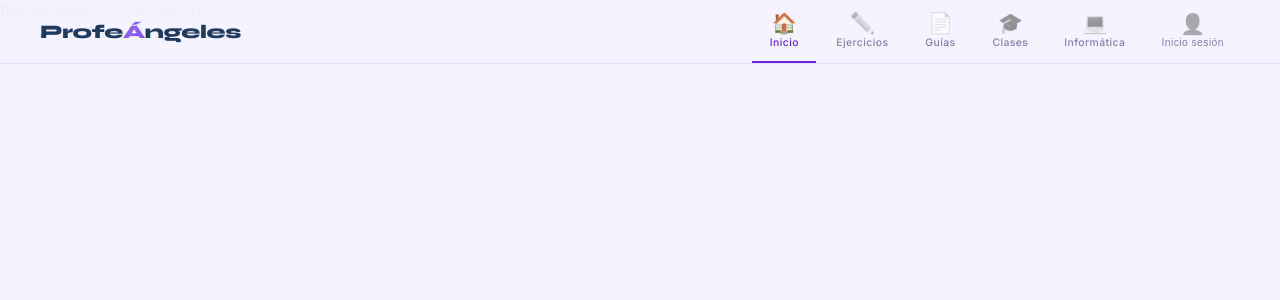
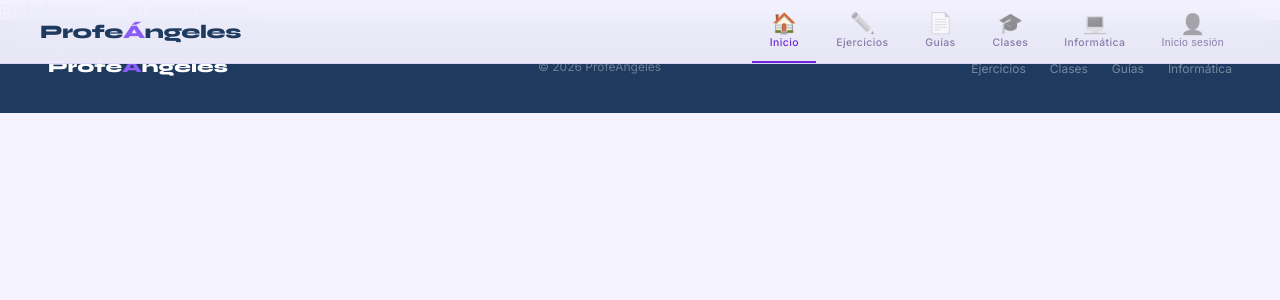
Before and after one commit to angelesplazadelosreyes/profeangeles-mvp, a Next.js app in the folder nextjs/: page / in a window 1280 px wide. Shown: the top 300 px of the page. Built offline with nearby package versions, Linux system fonts and the light colour scheme.

Commit message:
feat: Footer — componente layout Server Component

```diff
--- a/nextjs/app/layout.tsx
+++ b/nextjs/app/layout.tsx
@@ -11,6 +11,7 @@ import type { Metadata } from "next";
 import { Inter, Syne } from "next/font/google";
 import "./globals.css";
 import Nav from "@/components/layout/Nav";
+import Footer from "@/components/layout/Footer";
 
 // Inter — cuerpo de texto, UI, etiquetas
 // variable CSS --font-inter disponible en todo el sitio
@@ -64,6 +65,7 @@ export default function RootLayout({
       <body>
         <Nav />
         {children}
+        <Footer />
       </body>
     </html>
   );
--- /dev/null
+++ b/nextjs/components/layout/Footer.tsx
@@ -0,0 +1,58 @@
+// components/layout/Footer.tsx
+// Footer compartido — Server Component
+// Sin referencias geográficas ni clases presenciales (DOC-01 §8)
+
+import Link from "next/link";
+
+export default function Footer() {
+  return (
+    <footer style={{
+      background: "var(--txt)",
+      padding: "2.25rem 3rem",
+      display: "flex",
+      justifyContent: "space-between",
+      alignItems: "center",
+      flexWrap: "wrap",
+      gap: "1rem",
+    }}>
+
+      {/* Logo */}
+      <div style={{
+        fontFamily: "var(--font-syne), sans-serif",
+        fontWeight: 800, fontSize: "1.05rem", color: "#fff",
+      }}>
+        Profe<span style={{ color: "var(--cta)" }}>Á</span>ngeles
+      </div>
+
+      {/* Copyright */}
+      <p style={{ fontSize: "0.75rem", color: "rgba(255,255,255,.35)" }}>
+        © {new Date().getFullYear()} ProfeÁngeles
+      </p>
+
+      {/* Links de navegación */}
+      <ul style={{
+        display: "flex", gap: "1.5rem",
+        listStyle: "none",
+      }}>
+        {[
+          { href: "/ejercicios", label: "Ejercicios" },
+          { href: "/clases",     label: "Clases"     },
+          { href: "/guias",      label: "Guías"      },
+          { href: "/informatica",label: "Informática"},
+        ].map((link) => (
+          <li key={link.href}>
+            <Link href={link.href} style={{
+              fontSize: "0.75rem",
+              color: "rgba(255,255,255,.4)",
+              textDecoration: "none",
+              transition: "color .2s",
+            }}>
+              {link.label}
+            </Link>
+          </li>
+        ))}
+      </ul>
+
+    </footer>
+  );
+}
```
